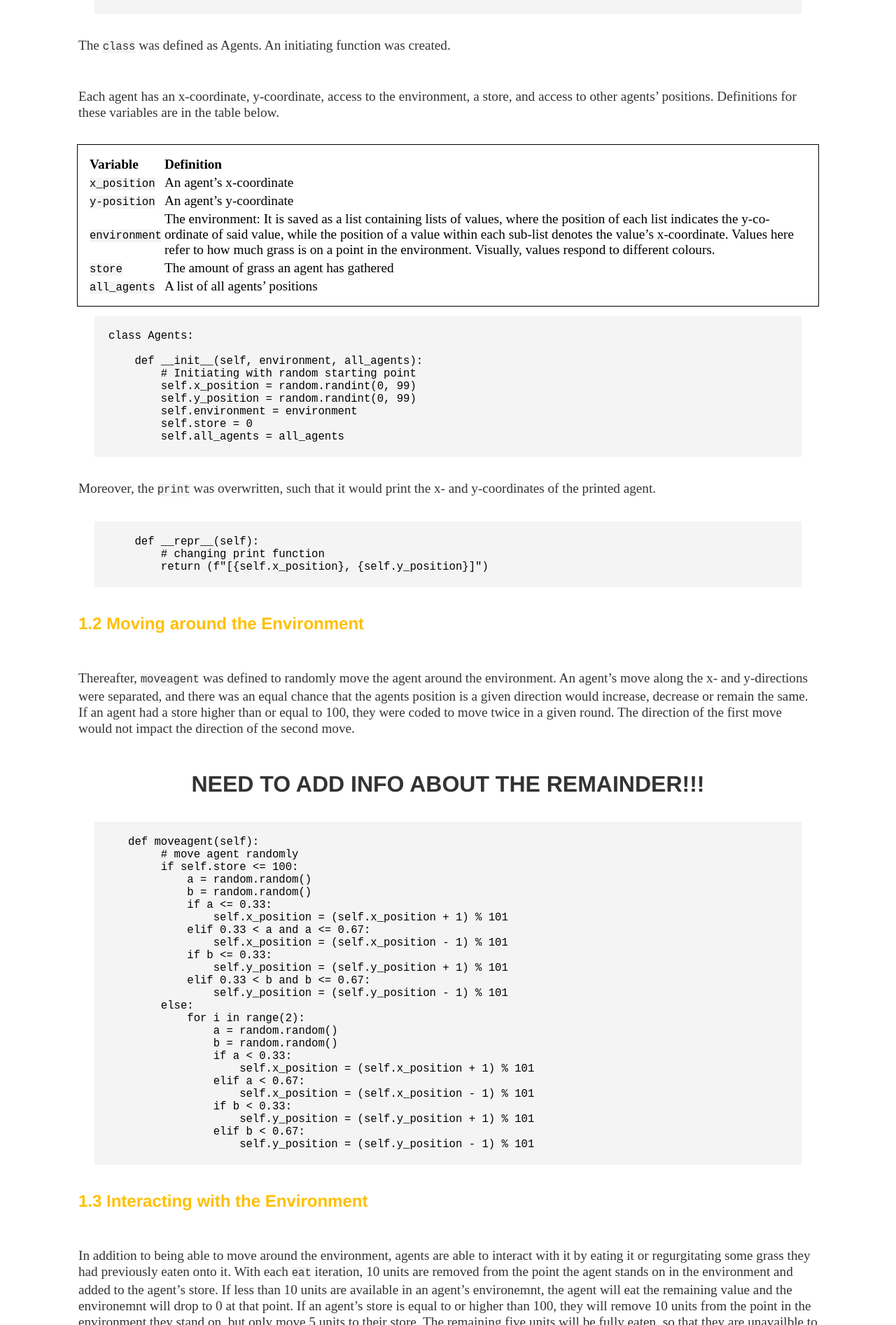
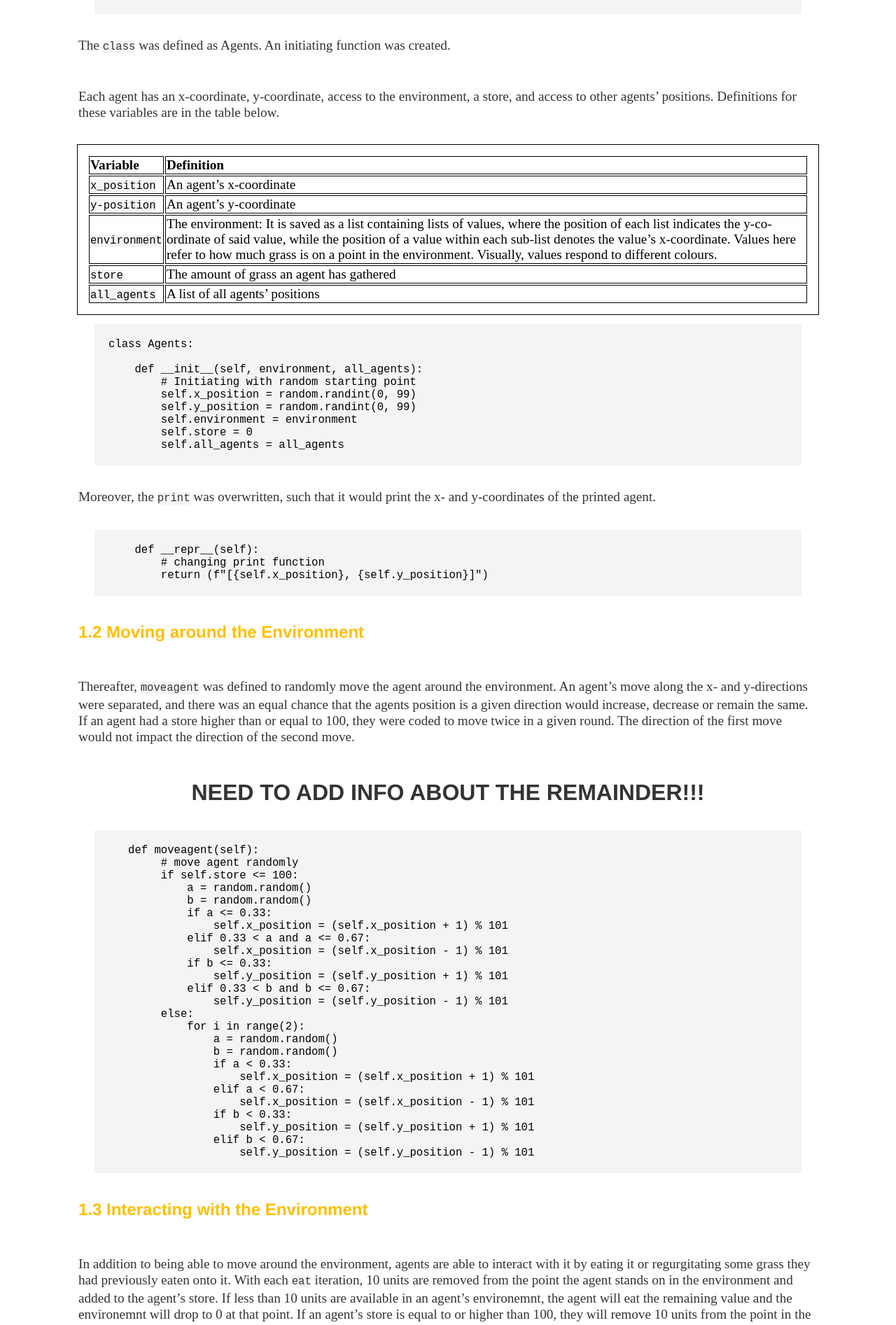
Before and after one commit to lena-kilian/lena-kilian.github.io, a Jekyll site: the page built from abm/index.md, in a window 1280 px wide. Shown: the part 756-2649 px from the top of the page at 70% size. Built offline with Jekyll 4.4.1, drawn with Linux system fonts in a browser that asks for light colours; our own code applies the rules of GitHub Pages for plain Markdown files.

Commit message:
Update main.css

```diff
--- a/css/main.css
+++ b/css/main.css
@@ -151,6 +151,12 @@ table {
     border: 1px solid black
 }
 
+table, th, td {
+    border: 1px solid black;
+    padding: 14px
+    vertical-align: center;
+}
+
 footer {
     border-top: 1px solid #d5d5d5;
     font-size: .8em;
```
